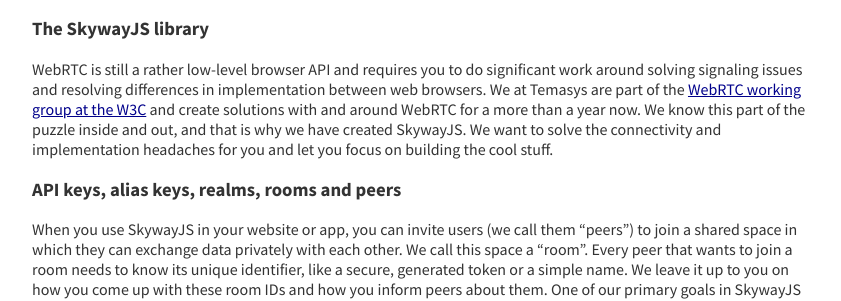
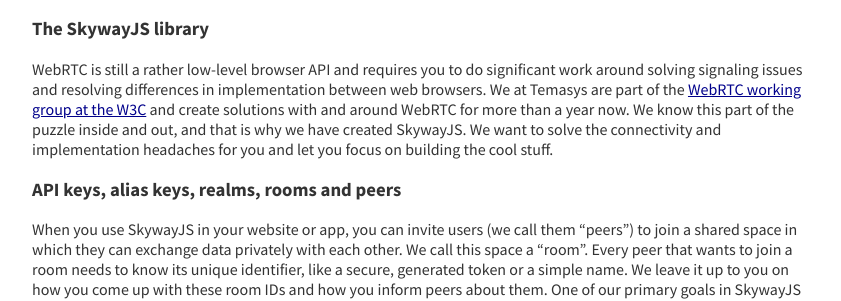
Before and after one commit to Temasys/temasys.github.io, a Jekyll site: the page built from _posts/2014-08-08-Getting_started_with_WebRTC_and_SkywayJS.markdown, in a window 1280 px wide and 900 px high, scrolled down 639 px. Shown: the part 161-462 px from the top of the window, without its empty margins (218-1059 px from the left). Built offline with Jekyll 4.4.1, drawn with Linux system fonts in a browser that asks for light colours; Markdown is read by kramdown in place of the engine named in the settings.

Commit message:
writing mistake

```diff
--- a/_posts/2014-08-08-Getting_started_with_WebRTC_and_SkywayJS.markdown
+++ b/_posts/2014-08-08-Getting_started_with_WebRTC_and_SkywayJS.markdown
@@ -27,7 +27,7 @@
 
 ### The SkywayJS library
 
-WebRTC is still a rather low-level browser API and requires you to do significant work around solving signaling issues and resolving differences in implementation between web browsers. We at Temasys are part of the [WebRTC working group at the W3C](http://www.w3.org/2011/04/webrtc-charter.html) and create solutions with and around WebRTC for a more than a year now. We know this part of the puzzle inside and out, and that is why we have created SkywayJS. We want to solve the connectivity and implementation headaches for you and let you focus on building the cool stuff.
+WebRTC is still a rather low-level browser API and requires you to do significant work around solving signaling issues and resolving differences in implementation between web browsers. We at Temasys are part of the [WebRTC working group at the W3C](http://www.w3.org/2011/04/webrtc-charter.html) and create solutions with and around WebRTC for more than a year now. We know this part of the puzzle inside and out, and that is why we have created SkywayJS. We want to solve the connectivity and implementation headaches for you and let you focus on building the cool stuff.
 
 ### API keys, alias keys, realms, rooms and peers
 
```
